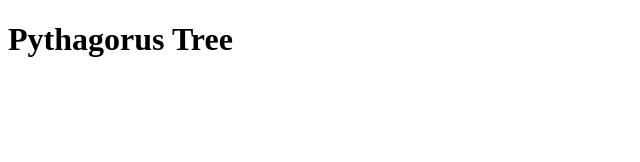
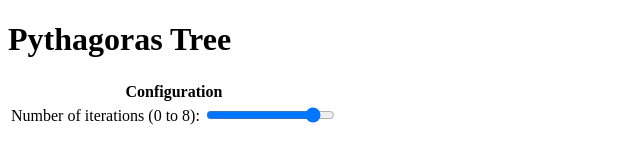
Before and after one commit to JonathanTripp/fsharp_fable_pythagoras_tree, a website: page src/index.html in a window 1280 px wide. Shown: the whole page, without its empty margins (0-640 px from the left). Drawn offline with Linux system fonts and the light colour scheme.

Commit message:
Add iterations range

```diff
--- a/package.json
+++ b/package.json
@@ -1,7 +1,7 @@
 {
   "private": true,
   "fable": {
-    "entry": "src/fsharp_fable_pythagorus_tree.fsproj"
+    "entry": "src/fsharp_fable_pythagoras_tree.fsproj"
   },
   "scripts": {
     "postinstall": "dotnet restore",
--- a/src/index.html
+++ b/src/index.html
@@ -1,13 +1,17 @@
 <!doctype html>
 <html>
 <head>
-  <title>Simple Fable App</title>
+  <title>Pythagoras Tree</title>
   <meta http-equiv='Content-Type' content='text/html; charset=utf-8'>
   <meta name="viewport" content="width=device-width, initial-scale=1">
   <link rel="shortcut icon" href="fable.ico" />
 </head>
 <body>
-  <h1>Pythagorus Tree</h1>
+  <h1>Pythagoras Tree</h1>
+  <table class="table" style="margin:10px 0px 20px 0px">
+      <tr><th colspan="2">Configuration</th></tr>
+      <tr><td>Number of iterations (0 to 8):</td><td><input type="range" id="iterations" min="0" max="8" value="7"></td></tr>
+  </table>
   <div id="output"></div>
 </body>
 </html>
```
Also changed, not shown: 2 other files.
